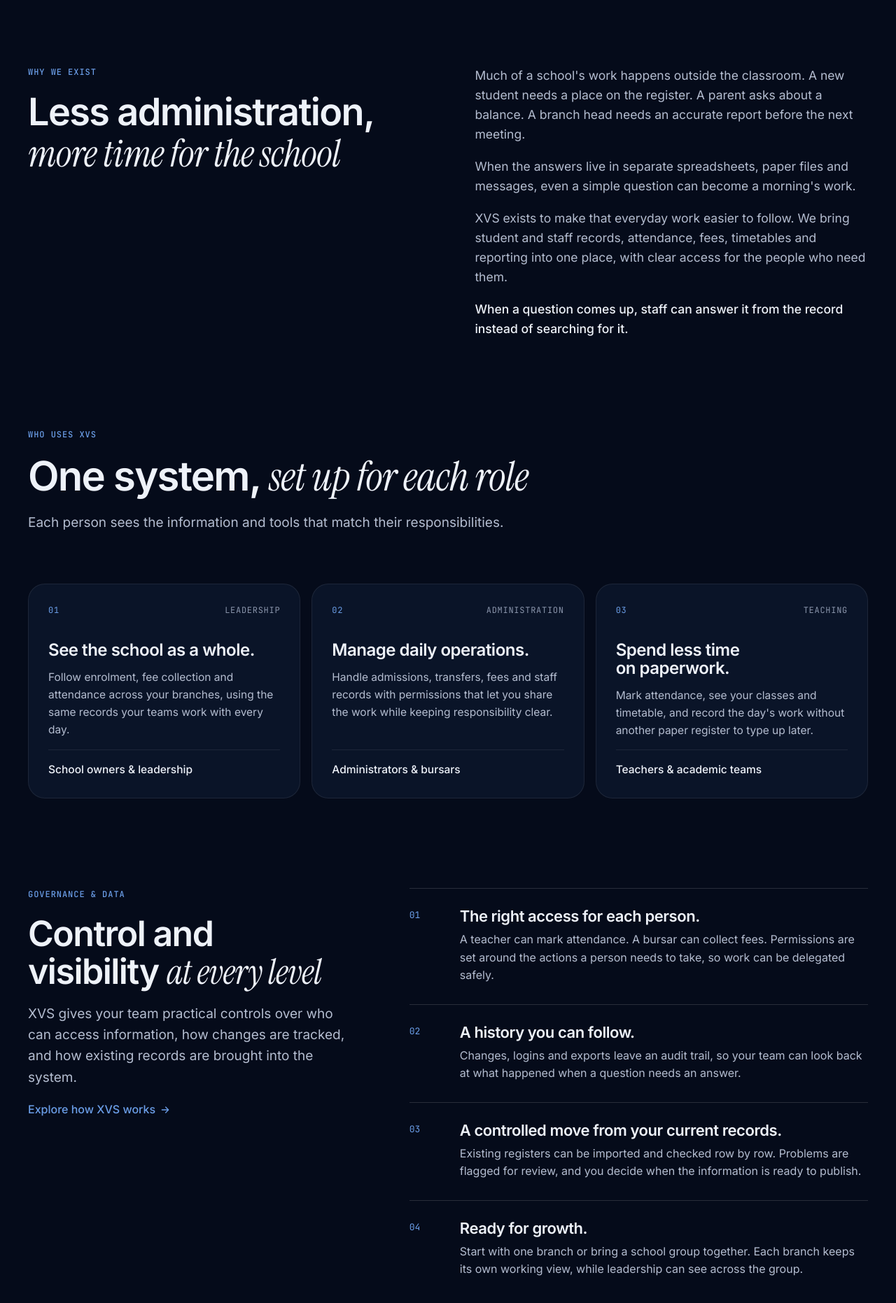
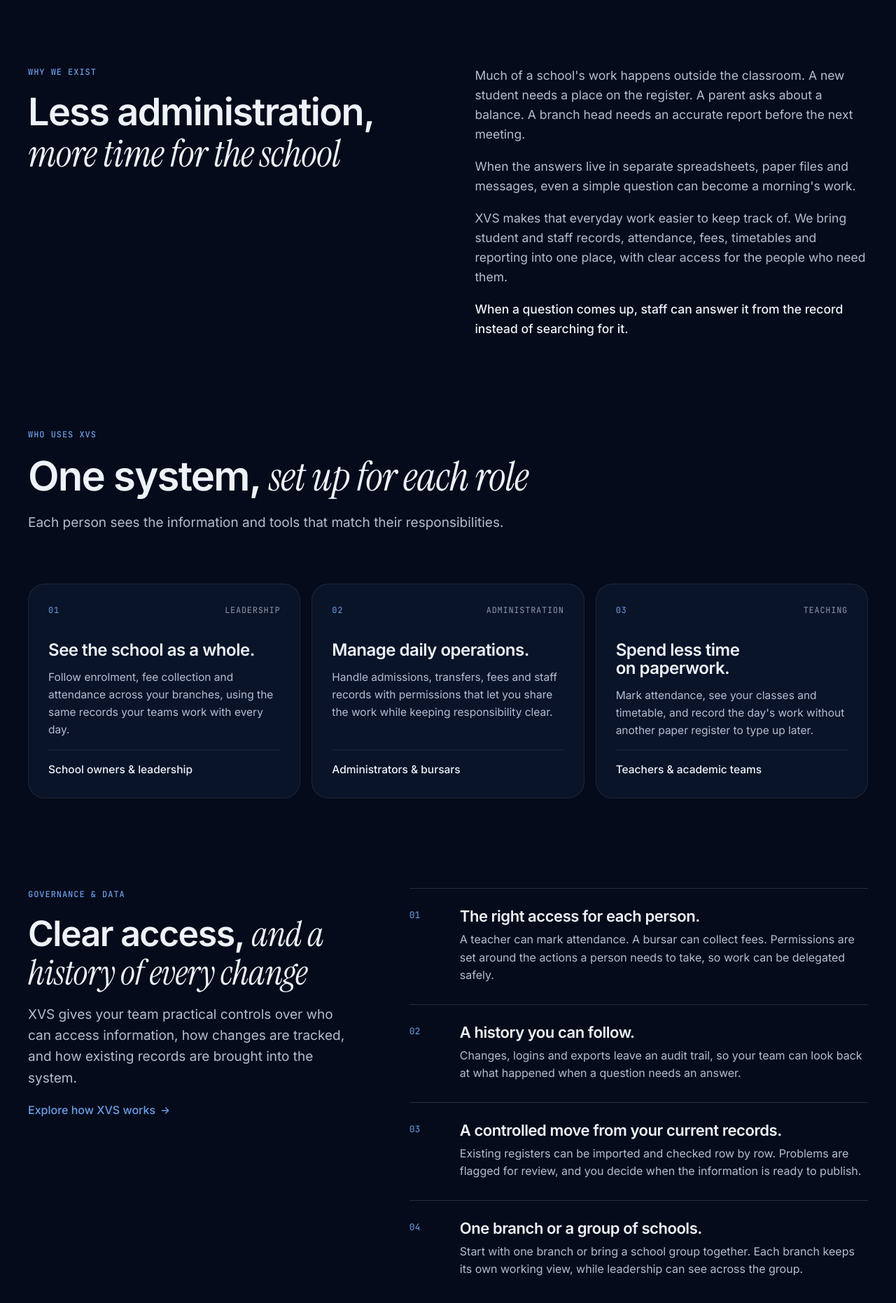
Before and after one commit to codextechhub/XvsWeb, a React (Vite) app: page /about in a window 1280 px wide. Shown: the part 1462-3324 px from the top of the page at 70% size. Built offline with nearby package versions, Linux system fonts and the light colour scheme; no server answers.

Commit message:
feat: update text for clarity and consistency across About, Home, and Services pages

```diff
--- a/src/pages/About/content.ts
+++ b/src/pages/About/content.ts
@@ -36,7 +36,7 @@
   paragraphs: [
     "Much of a school's work happens outside the classroom. A new student needs a place on the register. A parent asks about a balance. A branch head needs an accurate report before the next meeting.",
     "When the answers live in separate spreadsheets, paper files and messages, even a simple question can become a morning's work.",
-    "XVS exists to make that everyday work easier to follow. We bring student and staff records, attendance, fees, timetables and reporting into one place, with clear access for the people who need them.",
+    "XVS makes that everyday work easier to keep track of. We bring student and staff records, attendance, fees, timetables and reporting into one place, with clear access for the people who need them.",
     "When a question comes up, staff can answer it from the record instead of searching for it.",
   ],
 };
@@ -74,7 +74,7 @@
 /* ── 4. PRINCIPLES ───────────────────────────────────────── */
 export const PRINCIPLES = {
   eyebrow: "Governance & data",
-  title: "Control and visibility *at every level*",
+  title: "Clear access, *and a history of every change*",
   intro:
     "XVS gives your team practical controls over who can access information, how changes are tracked, and how existing records are brought into the system.",
   link: { label: "Explore how XVS works", href: "/services" },
@@ -92,7 +92,7 @@
       body: "Existing registers can be imported and checked row by row. Problems are flagged for review, and you decide when the information is ready to publish.",
     },
     {
-      title: "Ready for growth.",
+      title: "One branch or a group of schools.",
       body: "Start with one branch or bring a school group together. Each branch keeps its own working view, while leadership can see across the group.",
     },
   ],
--- a/src/pages/Home/content.ts
+++ b/src/pages/Home/content.ts
@@ -204,8 +204,8 @@
  */
 export const TRUST = {
   eyebrow: "Security & governance",
-  title: "Controlled access.",
-  titleMuted: "A complete audit trail.",
+  title: "Access set by role and branch.",
+  titleMuted: "Every change on record.",
   intro: "School records hold sensitive personal, medical and financial information. XVS limits access by role and branch, and records every change so it can be traced.",
   points: [
     { icon: "key", title: "The right access for every role", body: "Ready-made roles, branch-by-branch access and control down to single fields, like salaries or medical notes." },
@@ -221,7 +221,7 @@
 export const SERVICES_PREVIEW = {
   eyebrow: "What XVS does",
   title: "Twenty-four services, *organised in six areas*",
-  intro: "Each area maps to a part of school operations, so your team can go straight to what matters most.",
+  intro: "Each area covers one part of running a school, from student records and fees to purchasing, parent portals and approvals.",
   cta: { label: "See every service", href: "/services" },
 };
 
--- a/src/pages/Services/content.ts
+++ b/src/pages/Services/content.ts
@@ -563,7 +563,7 @@
           "Download documents and read notices.",
         ],
         benefits: [
-          "A dashboard of what matters today",
+          "Today's lessons, notices and deadlines on one screen",
           "Timetable and calendar",
           "Attendance record",
           "Assessments and results",
@@ -626,7 +626,7 @@
         benefits: [
           "Finance dashboard and statements",
           "Fees owed, by class and by branch",
-          "Procurement and spending insights",
+          "Spending by department and supplier",
           "Approvals waiting on you",
           "Team workload",
           "Money in and out, day by day",
```
